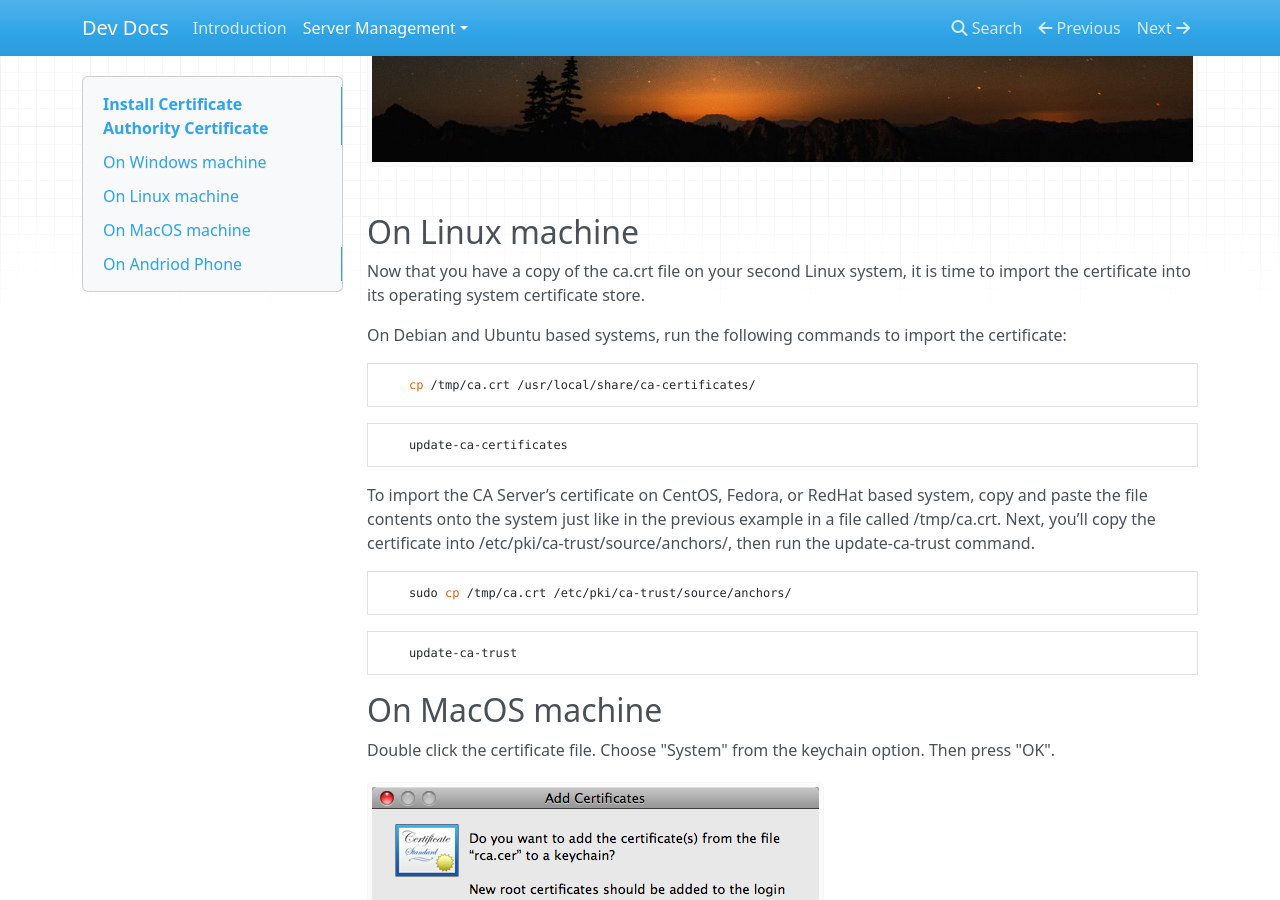
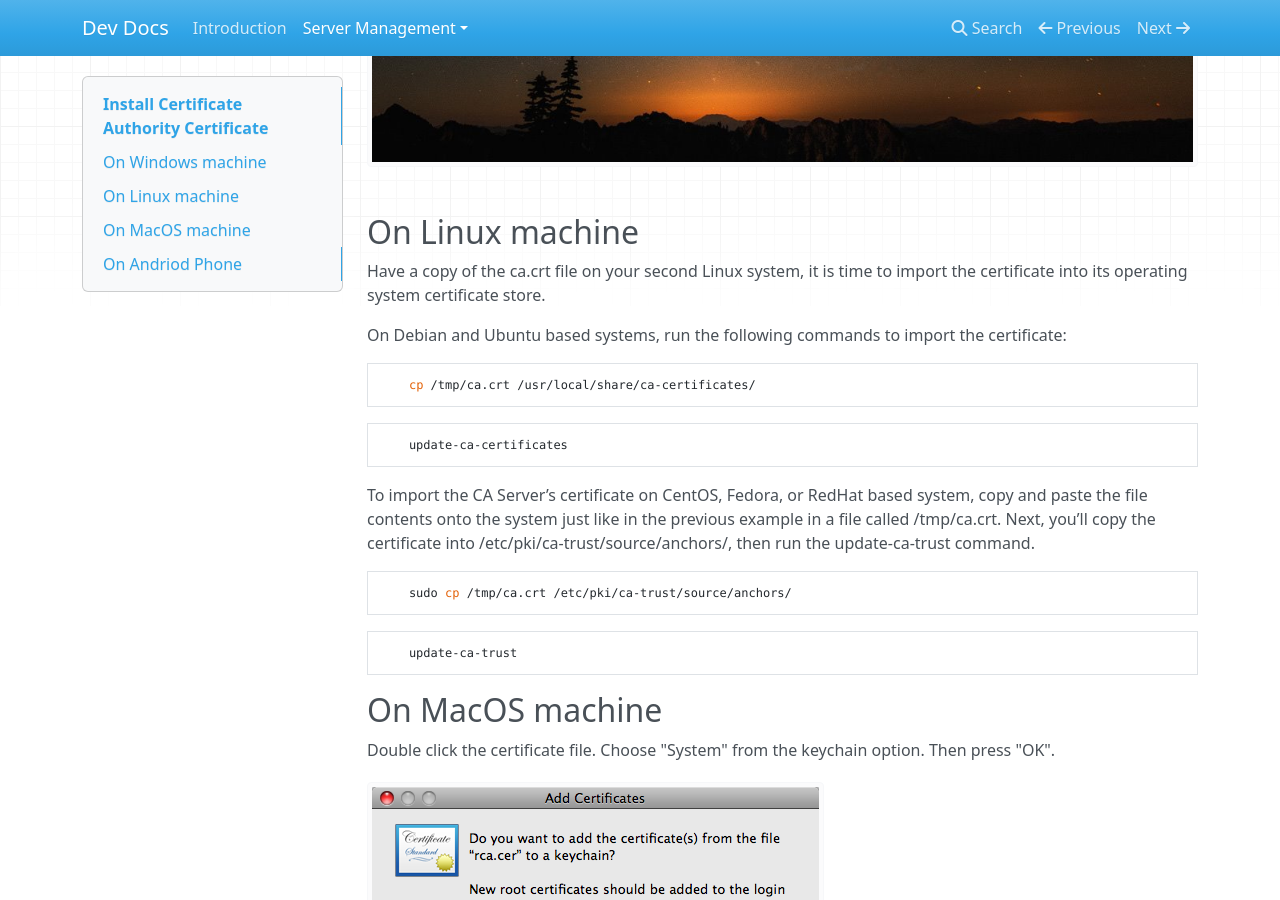
Before and after one commit to liveBuildKenya/liveBuildKenya.github.io, an MkDocs documentation site: the page built from docs/server-management/security/ssl/install-ca-certificate.md, in a window 1280 px wide and 900 px high, scrolled down 5511 px. Built offline with MkDocs 1.6.1, drawn with Linux system fonts in a browser that asks for light colours; nearby versions of some CDN libraries.

Commit message:
update linux ssl installation

```diff
--- a/docs/server-management/security/ssl/install-ca-certificate.md
+++ b/docs/server-management/security/ssl/install-ca-certificate.md
@@ -24,7 +24,7 @@ Once that is done click on the finish button and your certificate authorities' c
 ![Install Certificate Step 6](../../../assets/ssl/install-certificate-step-6.png)
 
 ## On Linux machine
-Now that you have a copy of the ca.crt file on your second Linux system, it is time to import the certificate into its operating system certificate store.
+Have a copy of the ca.crt file on your second Linux system, it is time to import the certificate into its operating system certificate store.
 
 On Debian and Ubuntu based systems, run the following commands to import the certificate:
 
```
